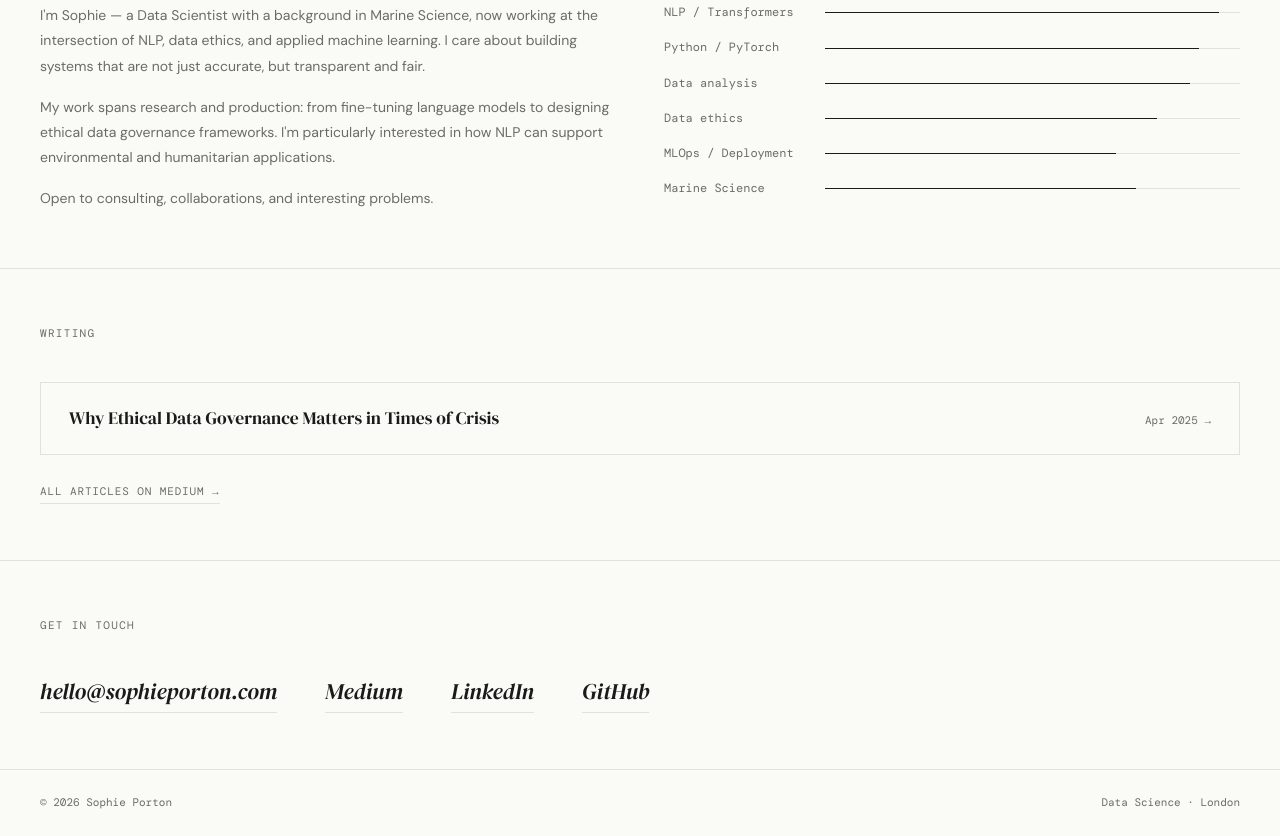
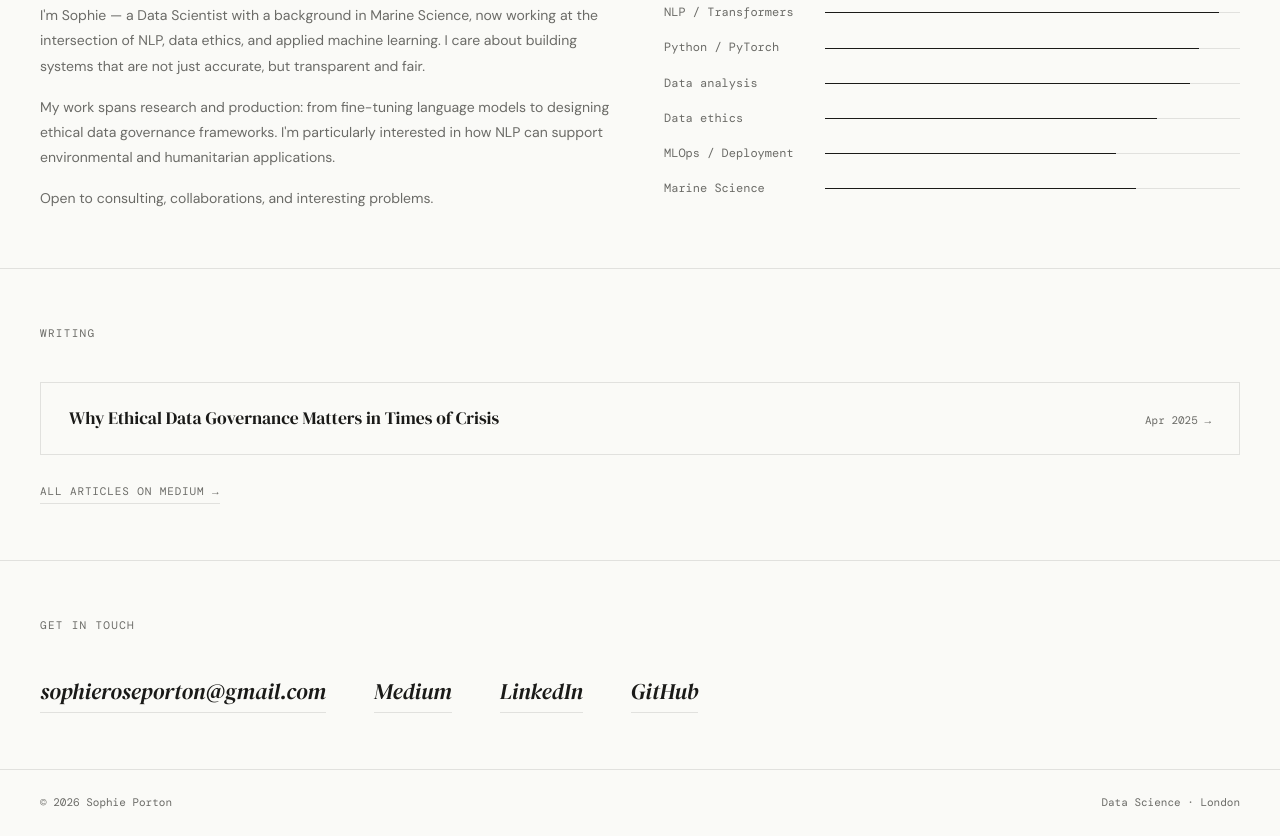
Before and after one commit to sophieporton/website, a plain HTML site: page index.html in a window 1280 px wide. Shown: the part 1153-1989 px from the top of the page. Drawn offline with nearby package versions, Linux system fonts and the light colour scheme; a web font is replaced by a local one.

Commit message:
update email

```diff
--- a/index.html
+++ b/index.html
@@ -292,7 +292,7 @@
   <div class="section" id="contact">
     <p class="section-label">Get in touch</p>
     <div class="contact-row">
-      <a class="contact-link" href="mailto:hello@sophieporton.com">hello@sophieporton.com</a>
+      <a class="contact-link" href="mailto:sophieroseporton@gmail.com">sophieroseporton@gmail.com</a>
       <a class="contact-link" href="https://medium.com/@sophieporton" target="_blank" rel="noopener">Medium</a>
       <a class="contact-link" href="https://linkedin.com/in/sophieporton" target="_blank" rel="noopener">LinkedIn</a>
       <a class="contact-link" href="https://github.com/sophieporton" target="_blank" rel="noopener">GitHub</a>
```
